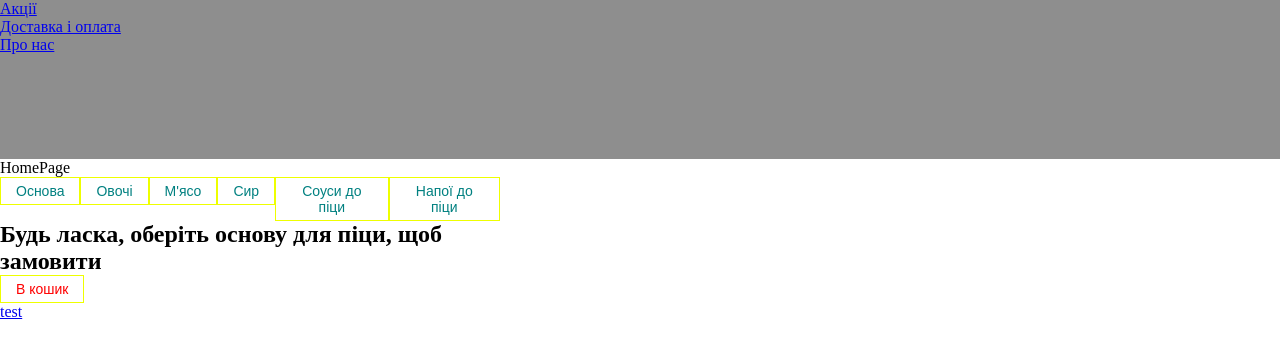
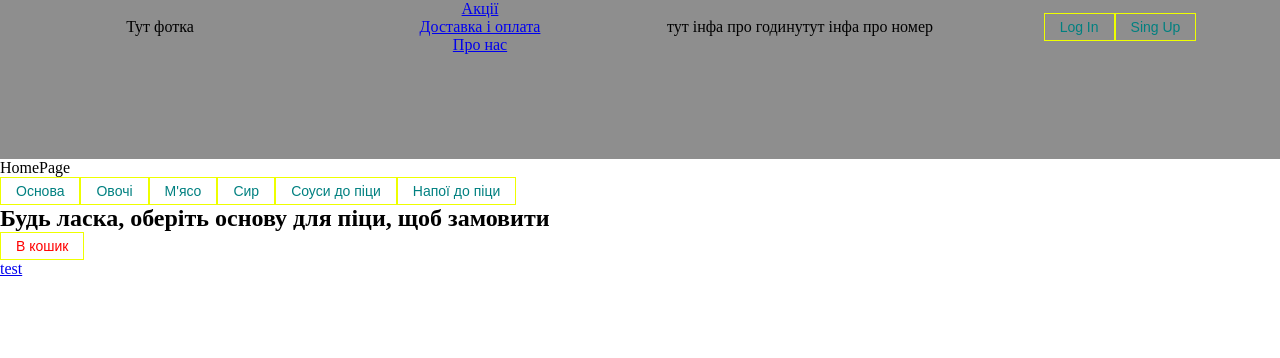
Before and after one commit to olestatchyn/ShopProject, a React (Create React App) app in the folder frontend/: page / in a window 1280 px wide. Shown: the top 358 px of the page. Built offline with nearby package versions, Linux system fonts and the light colour scheme.

Commit message:
adding style for header

```diff
--- a/frontend/src/components/UI/header/Header.jsx
+++ b/frontend/src/components/UI/header/Header.jsx
@@ -2,12 +2,20 @@ import React from 'react';
 import cl from './Header.module.css'
 import main from "./../../../style/style.module.css"
 import MyNavLink from '../nav-bar/MyNavLink';
+import { useAuth } from '../../../utils/AuthContext';
+import MyButton from '../button/MyButton';
 
 const Header = () => {
+
+	const { isAuthenticated, userRole } = useAuth();
+
 	return (
 		<div className={cl.header}>
 			<div className={main.container}>
 				<div className={cl.header__row}>
+					<div className={cl.header__col}>
+						<div>Тут фотка</div>
+					</div>
 					<div className={cl.header__col}>
 						<div className={cl.header__pages}>
 							<div className={cl.header__pages__item}>
@@ -21,11 +29,14 @@ const Header = () => {
 							</div>
 						</div>
 					</div>
+
 					<div className={cl.header__col}>
-
+						<div>тут інфа про годину</div>
+						<div>тут інфа про номер</div>
 					</div>
 					<div className={cl.header__col}>
-
+						<div><MyButton>Log In</MyButton></div>
+						<div><MyButton>Sing Up</MyButton></div>
 					</div>
 				</div>
 			</div>
--- a/frontend/src/components/UI/header/Header.module.css
+++ b/frontend/src/components/UI/header/Header.module.css
@@ -10,3 +10,26 @@
 	height: 159px;
 	width: 100vw;
 }
+
+.header__row{
+	display: flex;
+	justify-content: space-around;
+	align-items: center;
+	width: 100%;
+}
+
+.header__col{
+	flex: 1;
+	display: flex; /* дозволяє використовувати Flexbox властивості всередині самої колонки */
+  justify-content: center; /* центрує контент всередині колонки */
+  align-items: center; /* вирівнює контент колонки по центру по вертикалі */
+  text-align: center;
+}
+
+.header__pages{
+
+}
+
+.header__pages__item{
+
+}
--- a/frontend/src/style/style.module.css
+++ b/frontend/src/style/style.module.css
@@ -1,4 +1,4 @@
 .container{
 	/* background-color: #6d5454; */
-	width: 500px;
+	width: 100vw;
 }
```
